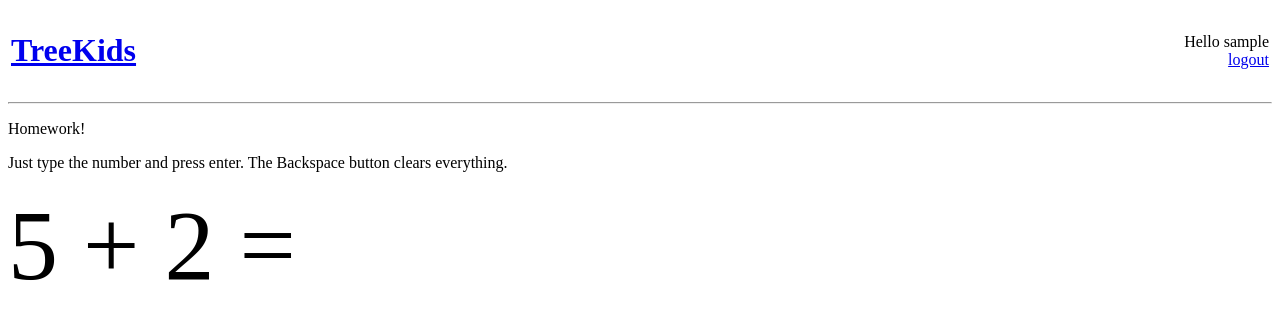
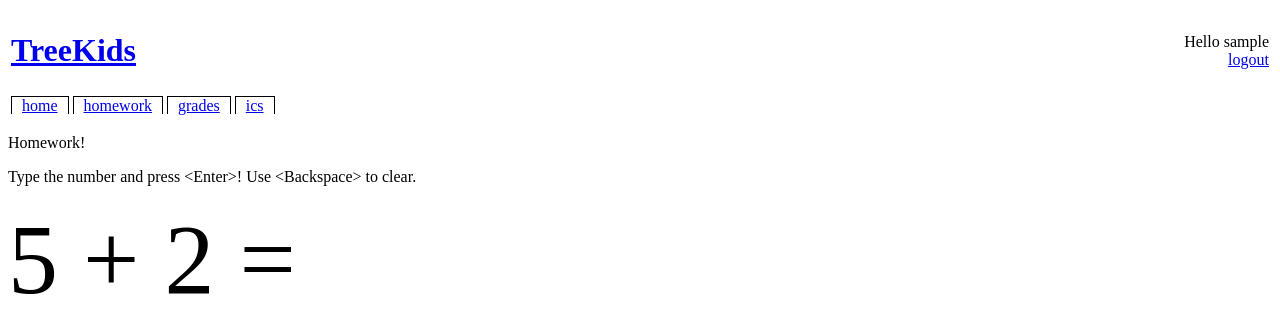
Before and after one commit to arthurw9/treekids, a Flask app: page /homework in a window 1280 px wide. Shown: the top 333 px of the page. Run offline with Flask 2, Linux system fonts and the light colour scheme; the visitor is signed in with stand-in values (Sample User, id 1).

Commit message:
Tabs at the top for navigation. Sounds for correct and incorrect answers in homework. Homework page calls a stub API to record the homework answers.

```diff
--- a/flask_app.py
+++ b/flask_app.py
@@ -42,6 +42,11 @@ def logout():
 def index():
   return flask.render_template('index.html')
 
+@app.route('/api/record_answer')
+def record_answer():
+  # TODO: Record the answer (a + b = c?)
+  return "ok"
+
 @app.route('/homework.html')
 @app.route('/homework')
 def homework():
--- a/templates/homework.html
+++ b/templates/homework.html
@@ -1,7 +1,17 @@
 {% extends "treekids.html" %}
 {% block content %}
 <script>
+let s1 = new Audio("static/sound1.m4a");
+let s2 = new Audio("static/sound2.m4a");
 document.addEventListener('keydown', handleKey);
+function record_answer() {
+  let ans_span = document.getElementById("ans");
+  let result = {a:{{ question.num_a }}, b:{{ question.num_b }},
+                c: ans_span.innerText};
+  let url = new URL('api/record_answer', document.baseURI);
+  url.search = new URLSearchParams(result);
+  fetch(url).then();
+}
 function handleKey(e) {
   let ans_span = document.getElementById("ans");
   let result_span = document.getElementById("result");
@@ -21,11 +31,15 @@ function handleKey(e) {
   if (e.key == "Enter") {
     if (result_span.innerText == "Yes!") {
       window.location.reload();
+      return;
     }
+    record_answer();
     if (parseInt(ans_span.innerText) == {{question.expected}}) {
+      s1.play();
       result_span.innerText = "Yes!";
       inst_span.innerText = "Press Enter again!";
     } else {
+      s2.play();
       result_span.innerHTML = "Try&nbsp;Again.";
       inst_span.innerText = "Press Backspace.";
     }
@@ -33,8 +47,8 @@ function handleKey(e) {
 }
 </script>
 <p>Homework!
-<p>Just type the number and press enter.
-The Backspace button clears everything.
+<p>Type the number and press &lt;Enter&gt;!
+Use &lt;Backspace&gt; to clear.
 <p><huge>{{ question.num_a }} + {{ question.num_b }} = <span id="ans"></span> <span id="result"></span></huge>
 <p id="more_instructions"><p>
 {% endblock content %}
--- a/templates/treekids.html
+++ b/templates/treekids.html
@@ -1,10 +1,16 @@
 <!DOCTYPE html>
 <html>
 <head>
-{% block head %}
 <title>TreeKids</title>
-{% endblock head %}
 <link rel="stylesheet" type="text/css" href="static/style.css" />
+<style>
+.tab {
+  padding-left: 10px; padding-right: 10px;
+  border-top: 1px solid black;
+  border-left: 1px solid black;
+  border-right: 1px solid black;
+}
+</style>
 </head>
 <body>
 {% block headerline %}
@@ -18,7 +24,36 @@
     {% endif %}
   </td>
 </tr></table>
-<hr>
+<table>
+<tr>
+{% if '/login' != request.path %}
+  <td>
+    <span class='tab'>
+      <a href="/">home</a></span>
+    </span>
+  </td>
+{% endif %}
+{% if session['logged_in'] %}
+  <td>
+    <span class='tab'>
+      <a href="/homework">homework</a>
+    </span>
+  </td>
+  <td>
+    <span class='tab'>
+      <a href="/grades">grades</a>
+    </span>
+  </td>
+{% endif %}
+{% if session['is_internal'] %}
+  <td>
+    <span class='tab'>
+      <a href="/ics">ics</a>
+    </span>
+  </td>
+{% endif %}
+</tr>
+</table>
 {% endblock headerline %}
 {% block content %}
 Put content here.
```
Also changed, not shown: 4 other files.
